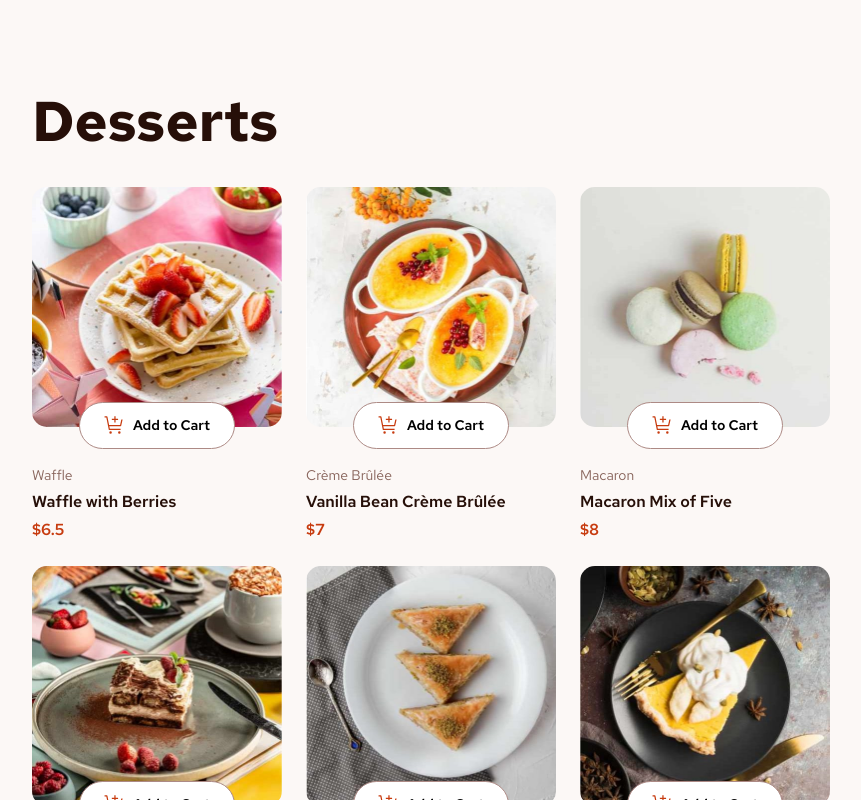
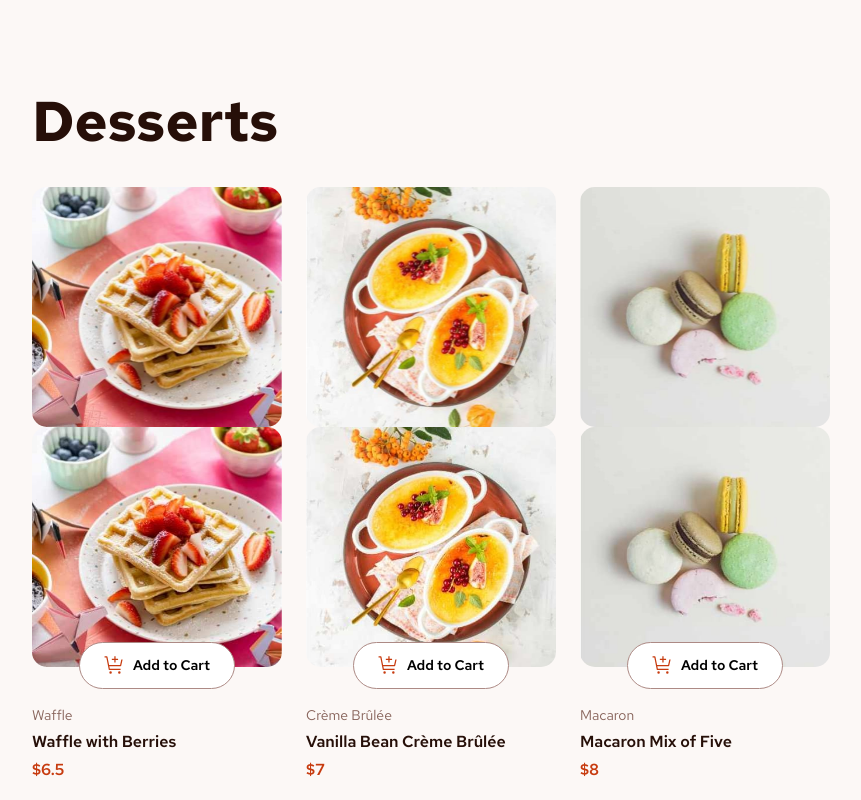
Before and after one commit to ben-demetrius/workspaces, a React (Vite) app: page / in a window 1280 px wide. Shown: the top 800 px of the page, without its empty margins (209-1070 px from the left). Built offline with nearby package versions, Linux system fonts and the light colour scheme.

Commit message:
snapshot

```diff
--- a/src/assets/components/CartItem.jsx
+++ b/src/assets/components/CartItem.jsx
@@ -1,13 +1,34 @@
 import React from "react";
 import "../styles/cart-item.scss";
 
-const CartItem = ({ imageFileName, name, category, price }) => {
+const CartItem = ({
+  imageDesktop,
+  imageTablet,
+  imageMobile,
+  name,
+  category,
+  price,
+}) => {
   const addText = "Add to Cart";
 
   return (
     <div className="cart-item">
       <div className="cart-img-add-btn">
-        <img className="cart--image" src={imageFileName} alt="item image" />
+        <img
+          className="cart--image hide-desktop"
+          src={imageDesktop}
+          alt="item image"
+        />
+        <img
+          className="cart--image hide-tablet"
+          src={imageTablet}
+          alt="item image"
+        />
+        <img
+          className="cart--image hide-mobile"
+          src={imageMobile}
+          alt="item image"
+        />
         <button className="cart--button">
           <svg
             xmlns="http://www.w3.org/2000/svg"
--- a/src/assets/components/CartItems.jsx
+++ b/src/assets/components/CartItems.jsx
@@ -8,7 +8,9 @@ const CartItems = () => {
     return (
       <CartItem
         key={i}
-        imageFileName={item.image.desktop}
+        imageDesktop={item.image.desktop}
+        imageTablet={item.image.tablet}
+        imageMobile={item.image.mobile}
         name={item.name}
         category={item.category}
         price={item.price}
--- a/src/assets/styles/cart-item.scss
+++ b/src/assets/styles/cart-item.scss
@@ -1,6 +1,24 @@
 @import "./theme";
 
 .cart-item {
+  .hide-desktop {
+    @media (max-width: $md) {
+      display: none;
+    }
+  }
+
+  .hide-tablet {
+    @media (min-width: $md) and (max-width: $xs) {
+      display: none;
+    }
+  }
+
+  .hide-mobile {
+    @media (min-width: $xs) {
+      display: none;
+    }
+  }
+
   @include flex($direction: column, $gap: $space-200);
 
   .cart-img-add-btn {
```
